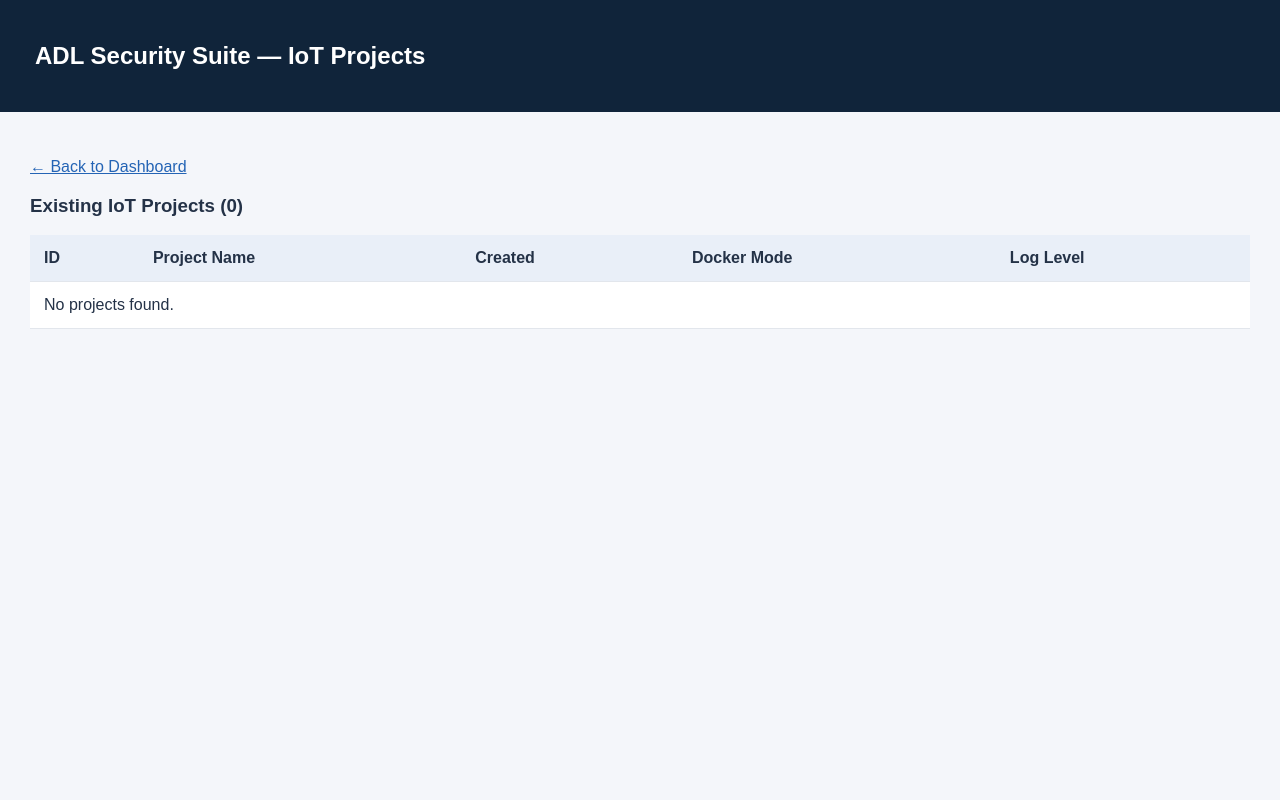
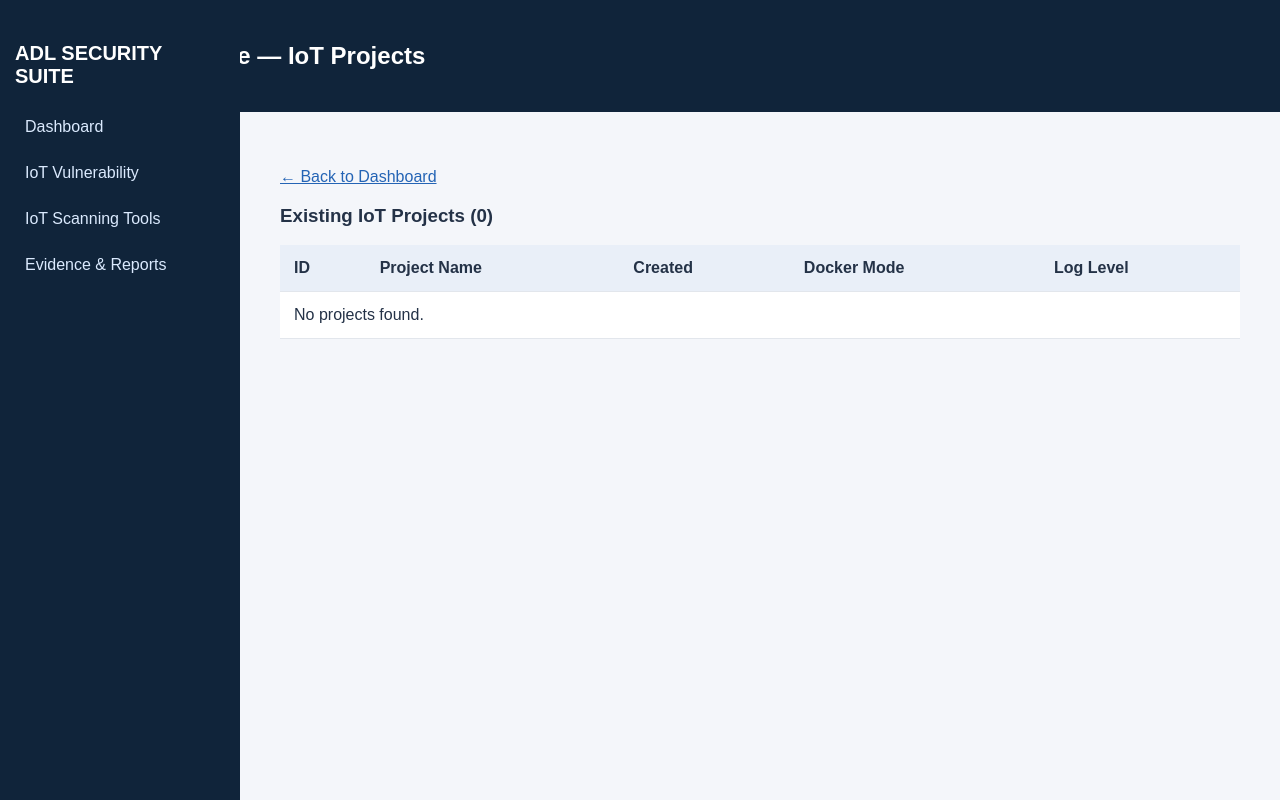
Before and after one commit to Pitoche/ADL-Security-Suite, a Flask app: page /iot/projects in a window 1280 px wide. Run offline with Flask 3, Linux system fonts and the light colour scheme; the visitor is signed in with stand-in values (Sample User, id 1); data that the repository does not hold is empty; parts of the project's set-up code (start-up, migrations or seed data) failed here and were passed over; some libraries are stand-ins or nearby versions.

Commit message:
Integrate IoT projects navigation into ADL Security Suite

```diff
--- a/templates/dashboard.html
+++ b/templates/dashboard.html
@@ -64,7 +64,7 @@ body {
 <aside class="sidebar">
 <h2>ADL SECURITY SUITE</h2>
 <a href="/">Dashboard</a>
-<a href="{{ iot_url }}">IoT Vulnerability</a>
+<a href="/iot/projects">IoT Vulnerability</a>
 <a href="/iot/scanners">IoT Scanning Tools</a>
 <a href="#dos">DoS Testing</a>
 <a href="/reports">Evidence & Reports</a>
@@ -80,7 +80,7 @@ body {
 <section class="card">
 <h3>IoT Vulnerability</h3>
 <p>Device and firmware security assessment.</p>
-<a href="{{ iot_url }}">Open IoT Tool</a>
+<a href="/iot/projects">Open IoT Tool</a>
 </section>
 
 <section class="card" id="dos">
--- a/templates/iot_projects.html
+++ b/templates/iot_projects.html
@@ -34,13 +34,46 @@
         a {
             color: #2464b5;
         }
+
+        .sidebar {
+            width: 240px;
+            height: 100vh;
+            background: #10243a;
+            color: white;
+            position: fixed;
+            padding: 25px 15px;
+            box-sizing: border-box;
+            overflow-y: auto;
+        }
+        .sidebar h2 { font-size: 20px; }
+        .sidebar a {
+            display: block;
+            color: #dbeafe;
+            text-decoration: none;
+            padding: 14px 10px;
+        }
+        .sidebar a:hover { background: #1e3a5f; }
+        .main {
+            margin-left: 240px;
+            padding: 40px;
+        }
+
     </style>
 </head>
 <body>
+
+    <aside class="sidebar">
+        <h2>ADL SECURITY SUITE</h2>
+        <a href="/">Dashboard</a>
+        <a href="/iot/projects">IoT Vulnerability</a>
+        <a href="/iot/scanners">IoT Scanning Tools</a>
+        <a href="/reports">Evidence & Reports</a>
+    </aside>
+
     <header>
         <h2>ADL Security Suite — IoT Projects</h2>
     </header>
-    <main>
+    <main class="main">
         <p><a href="/">← Back to Dashboard</a></p>
         <h3>Existing IoT Projects ({{ projects|length }})</h3>
 
```
